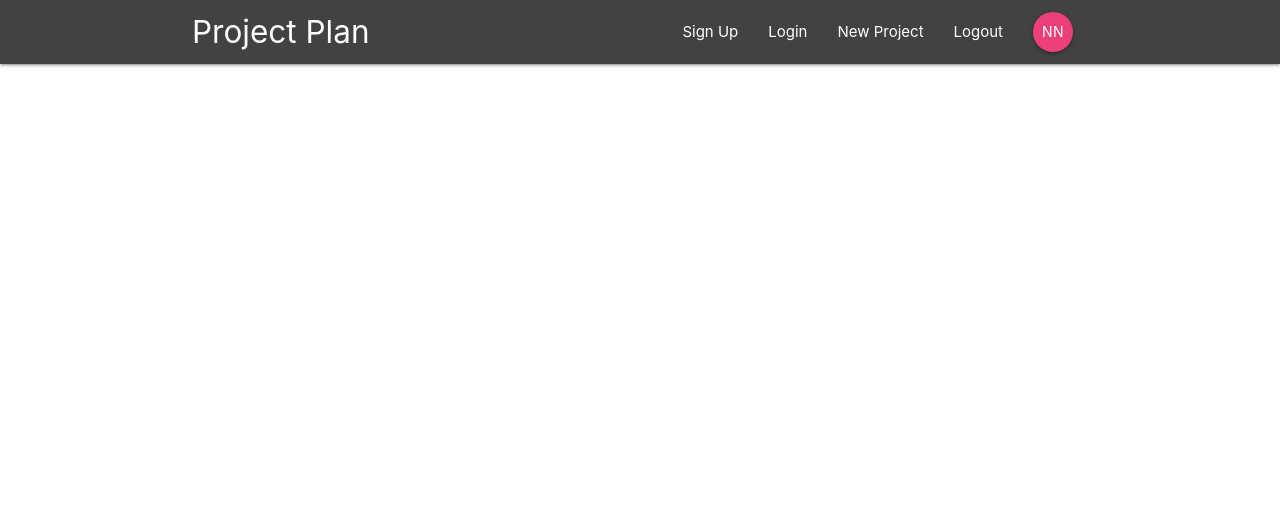
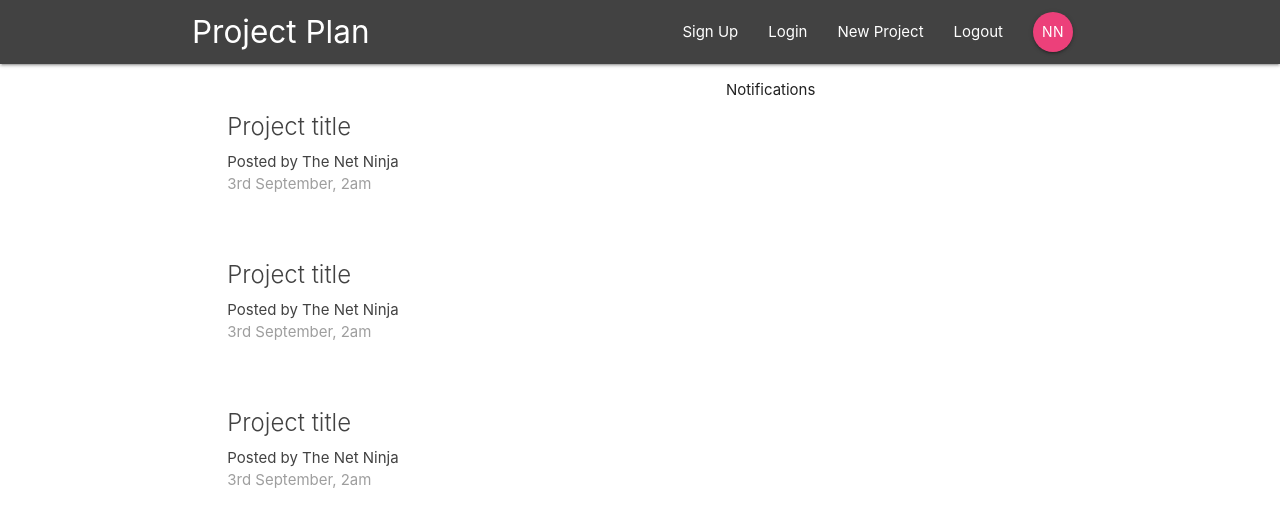
Before and after one commit to shishircse06/reactReduxProjectManager, a React (Create React App) app: page / in a window 1280 px wide. Shown: the top 526 px of the page. Built offline with nearby package versions, Linux system fonts and the light colour scheme.

Commit message:
setup dashboad with dummy content

```diff
--- a/src/App.js
+++ b/src/App.js
@@ -1,12 +1,16 @@
 import React from 'react';
-import { BrowserRouter } from 'react-router-dom';
+import { BrowserRouter, Switch, Route } from 'react-router-dom';
 import Navbar from './components/layout/Navbar'
+import Dashboard from './components/dashboard/Dashboard'
 
 function App() {
   return (
   	<BrowserRouter>
 	    <div className="App">
 	      <Navbar />
+	      <Switch>
+	      	<Route path='/' component={Dashboard} />
+	      </Switch>
 	    </div>
     </BrowserRouter>
   );
--- a/src/components/dashboard/Dashboard.js
+++ b/src/components/dashboard/Dashboard.js
@@ -0,0 +1,22 @@
+import React, { Component } from 'react'
+import ProjectLists from '../projects/ProjectLists'
+import Notifications from './Notifications'
+
+class Dashboard extends Component {
+  render() {
+    return (
+      <div className="dashboard container">
+        <div className="row">
+          <div className="col s12 m6">
+            <ProjectLists />
+          </div>
+          <div className="col s12 m5 offset-m1">
+            <Notifications />
+          </div>
+        </div>
+      </div>
+    )
+  }
+}
+
+export default Dashboard
--- a/src/components/dashboard/Notifications.js
+++ b/src/components/dashboard/Notifications.js
@@ -0,0 +1,11 @@
+import React from 'react'
+
+const Notifications = () => {
+  return (
+    <div>
+      <p>Notifications</p>
+    </div>
+  )
+}
+
+export default Notifications
--- a/src/components/projects/ProjectLists.js
+++ b/src/components/projects/ProjectLists.js
@@ -0,0 +1,35 @@
+import React from 'react'
+
+const ProjectLists = () => {
+  return (
+    <div className="project-list section">
+
+      <div className="card z-depth-0 project-summary">
+        <div className="card-content grey-text text-darken-3">
+          <span className="card-title ">Project title</span>
+          <p>Posted by The Net Ninja</p>
+          <p className="grey-text">3rd September, 2am</p>
+        </div>
+      </div>
+
+      <div className="card z-depth-0 project-summary">
+        <div className="card-content grey-text text-darken-3">
+          <span className="card-title ">Project title</span>
+          <p>Posted by The Net Ninja</p>
+          <p className="grey-text">3rd September, 2am</p>
+        </div>
+      </div>
+
+      <div className="card z-depth-0 project-summary">
+        <div className="card-content grey-text text-darken-3">
+          <span className="card-title ">Project title</span>
+          <p>Posted by The Net Ninja</p>
+          <p className="grey-text">3rd September, 2am</p>
+        </div>
+      </div>
+
+    </div>
+  )
+}
+
+export default ProjectLists
```
